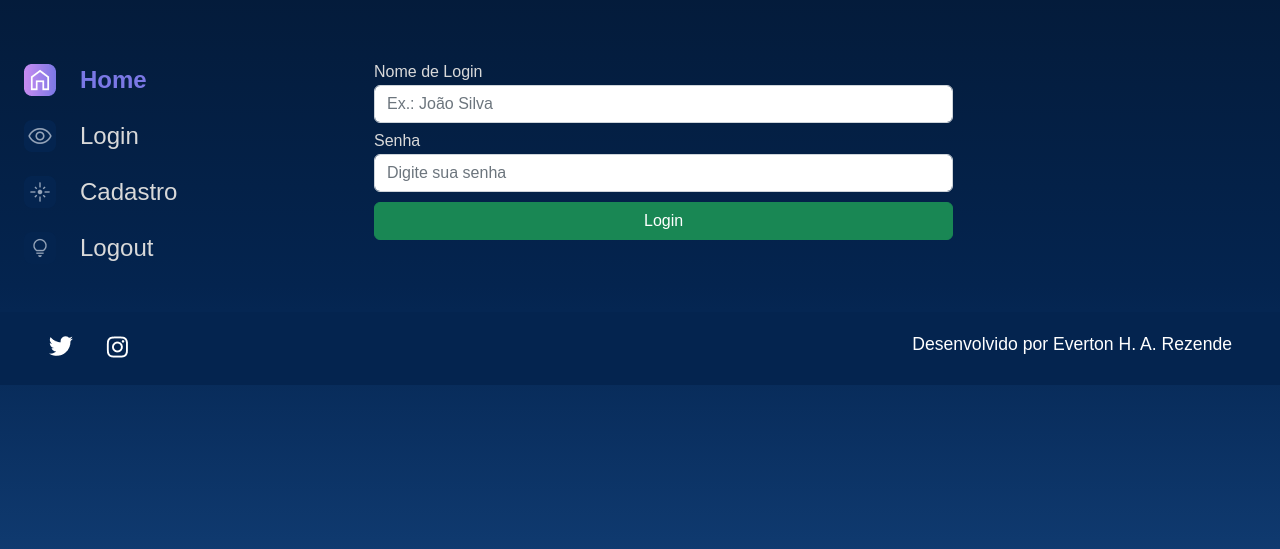
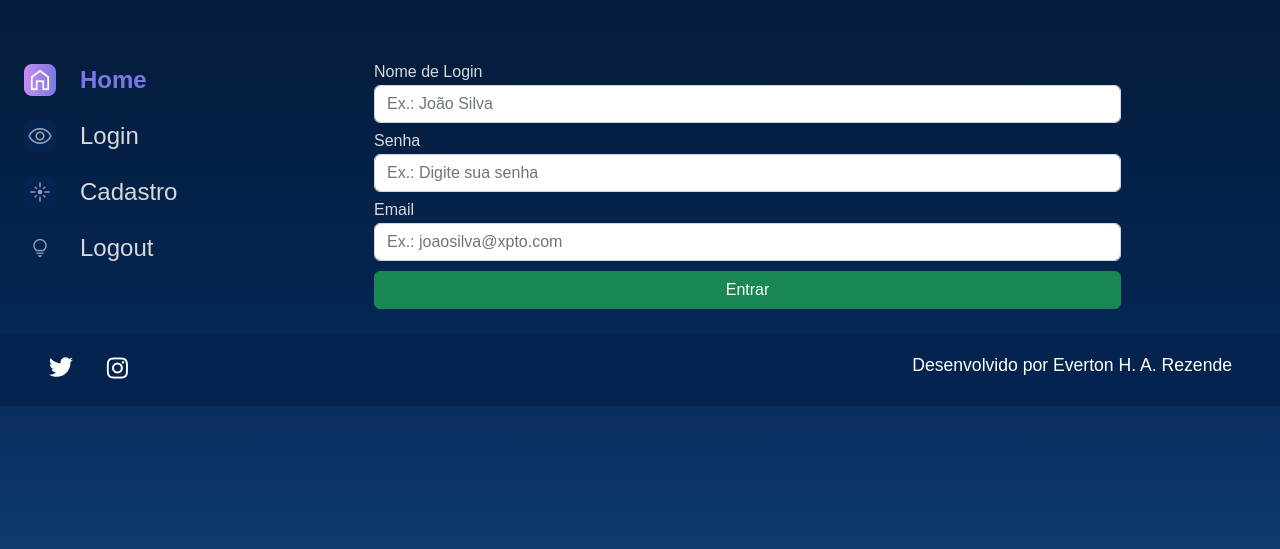
Before and after one commit to evertonhenriquea/Space_Alura, a Django app: page /login in a window 1280 px wide. Shown: the part 114-663 px from the top of the page. Run offline with Django 5.2, Linux system fonts and the light colour scheme.

Commit message:
Pagina de login

```diff
--- a/templates/usuarios/login.html
+++ b/templates/usuarios/login.html
@@ -42,18 +42,17 @@
             </section>
             <section class="galeria" style="margin-left: 5em">
                 <form action="" method="">
+                    {% csrf_token %}
                     <div class="row">
+                        {% for field in form.visible_fields %}
                         <div class="col-12 col-lg-12" style="margin-bottom: 10px;">
-                            <label for="nome_login" style="color:#D9D9D9; margin-bottom: 5px;"><b>Nome de Login</b></label>
-                            <input type="text" class="form-control" name="nome_login" placeholder="Ex.: João Silva" required>
+                            <label for ="{{ field.id_for_label }}" style="color:#D9D9D9; margin-bottom: 5px;">{{ field.label }}</label>
+                            {{ field }}
                         </div>
-                        <div class="col-12 col-lg-12" style="margin-bottom: 10px;">
-                            <label for="password" style="color:#D9D9D9; margin-bottom: 5px;"><b>Senha</b></label>
-                            <input type="password" class="form-control" name="password" placeholder="Digite sua senha" required>
-                        </div>
-                        <div class="col-12 text-center">
-                            <button class="btn btn-success col-12" style="padding: top 5px;" type="submit">Login</button>
-                        </div>
+                        {% endfor %}
+                    </div>
+                    <div>
+                        <button class="btn btn-success col-12" style="padding: top 5px;" type="submit">Entrar</button>
                     </div>
                 </form>
             </section>
--- /dev/null
+++ b/usuarios/forms.py
@@ -0,0 +1,34 @@
+from django import forms
+
+class LoginForm(forms.Form):
+    nomo_login = forms.CharField(
+        required=True,
+        max_length=100,
+        label="Nome de Login",
+        widget=forms.TextInput(
+            attrs={
+                "class": "form-control",
+                "placeholder": "Ex.: João Silva"
+            }
+        )
+    )
+    senha = forms.CharField(
+        required=True,
+        label="Senha",
+        widget=forms.PasswordInput(
+            attrs={
+                "class": "form-control",
+                "placeholder": "Ex.: Digite sua senha"
+            }
+        )
+    )
+    email = forms.EmailField(
+        required=True,
+        label="Email",
+        widget=forms.EmailInput(
+            attrs={
+                "class": "form-control",
+                "placeholder": "Ex.: joaosilva@xpto.com"
+            }
+        )
+    )
--- a/usuarios/views.py
+++ b/usuarios/views.py
@@ -1,7 +1,9 @@
 from django.shortcuts import render
+from .forms import *
 
 def login(request):
-    return render(request, 'usuarios/login.html')
+    form = LoginForm()
+    return render(request, 'usuarios/login.html', {'form': form})
 
 def cadastro(request):
     return render(request, 'usuarios/cadastro.html')
```
